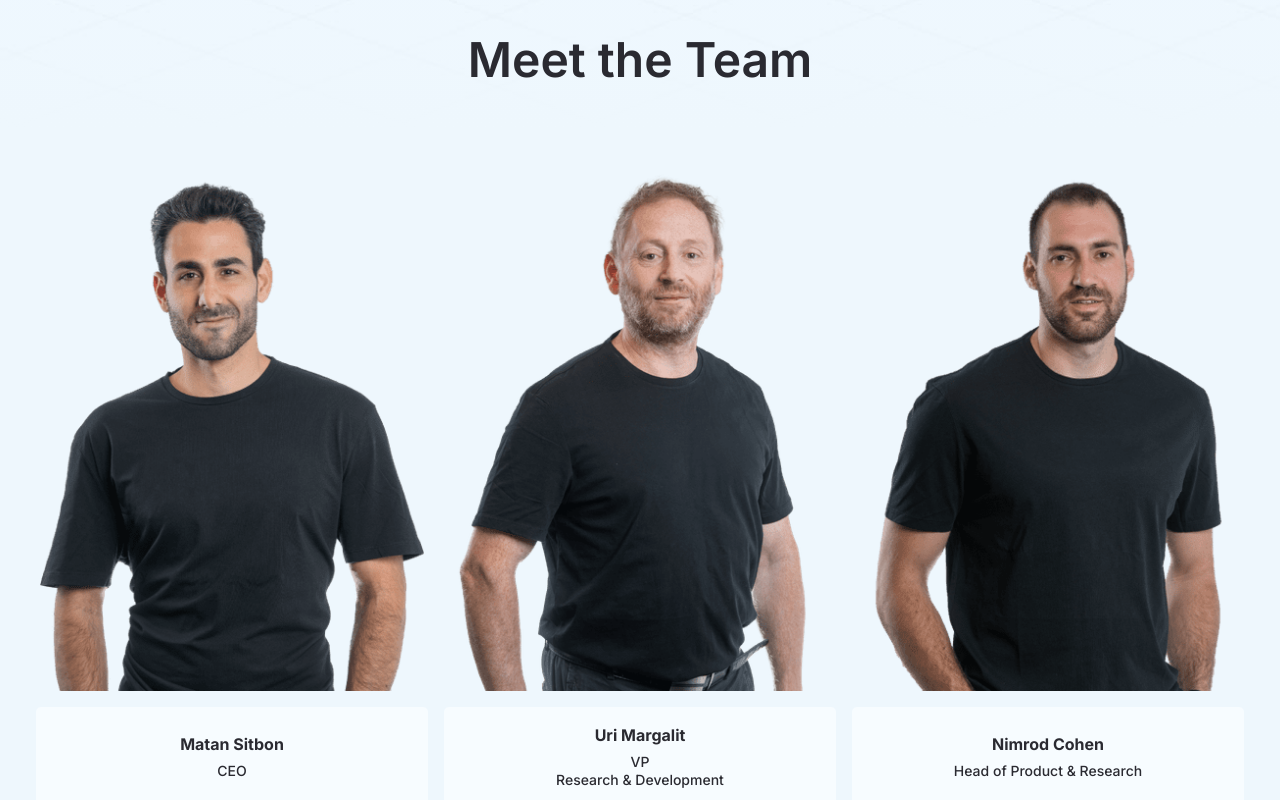
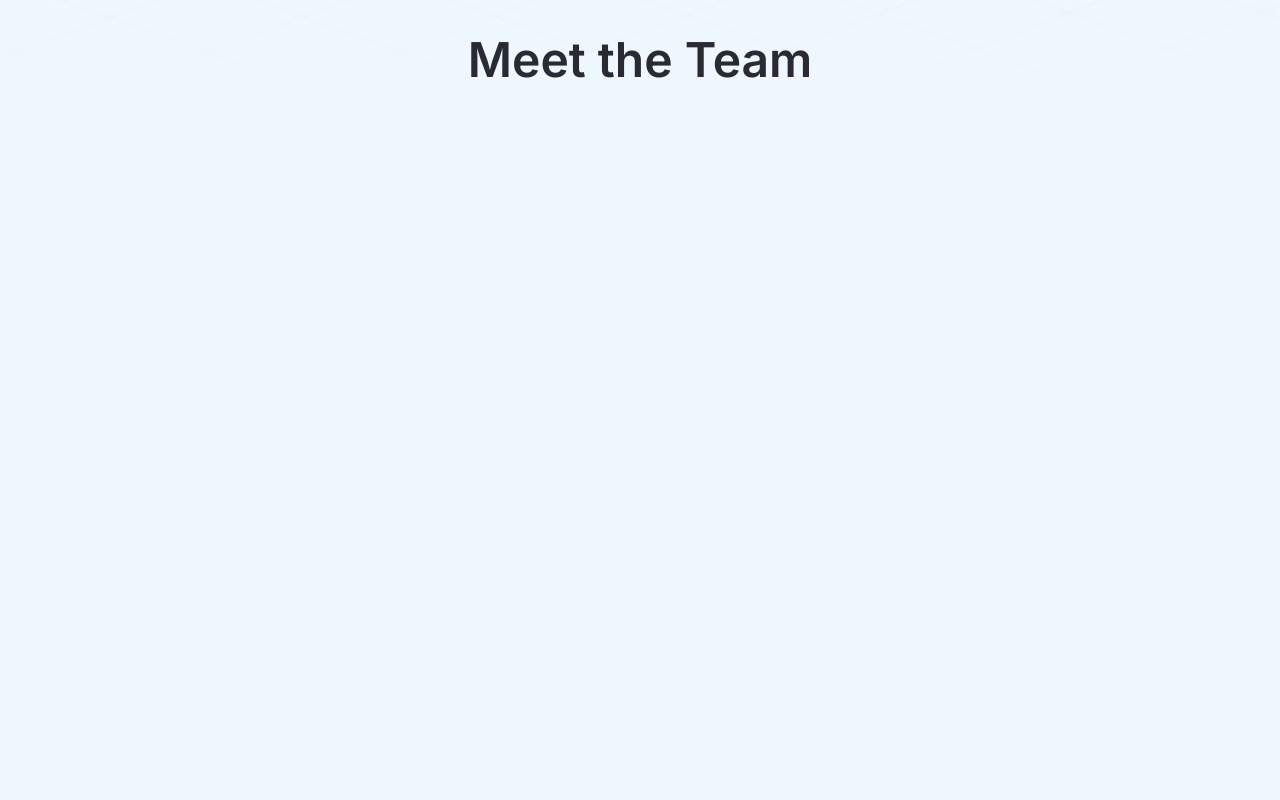
Before and after one commit to MatarSherman/MatarLightblocks, a Next.js app: page /team in a window 1280 px wide. Shown: the part 1160-1960 px from the top of the page. Built offline with nearby package versions, Linux system fonts and the light colour scheme.

Commit message:
test animation

```diff
--- a/src/app/layout.js
+++ b/src/app/layout.js
@@ -53,7 +53,9 @@ export default function RootLayout({ children }) {
 
       <body>
         <Header />
-        <SmoothScrolling>{children}</SmoothScrolling>
+        <SmoothScrolling>
+          {children}
+        </SmoothScrolling>
         {/* <Script src="https://boards.greenhouse.io/embed/job_board/js?for=lightblocks"></Script> */}
       </body>
     </html>
--- a/src/app/team/components/TeamMembers/TeamMembers.jsx
+++ b/src/app/team/components/TeamMembers/TeamMembers.jsx
@@ -51,8 +51,8 @@ export function TeamMembersListDesktop() {
   const [pagination, setPagination] = useState(1)
   const [team, setTeam] = useState([...rows.slice(0, pagination * size)])
 
-  const loadMoreTeam = () => {
-    // await new Promise(resolve => setTimeout(resolve, 300))
+  const loadMoreTeam = async () => {
+    await new Promise(resolve => setTimeout(resolve, 300))
     setTeam([...rows.slice(0, (pagination + 1) * size)]);
     setPagination(curr => curr + 1);
   };
@@ -63,7 +63,10 @@ export function TeamMembersListDesktop() {
         dataLength={team.length}
         hasMore={rows.length > team.length}
         next={loadMoreTeam}
-        style={{ width: "100%", overflow: "hidden" }}>
+        style={{ width: "100%", overflow: "hidden", paddingBlockEnd: '100px' }}
+        initialScrollY={0}
+        scrollThreshold={0.95}
+      >
         {team.map((row, i) => {
           return (
             <TeamMembersRow
--- a/src/app/team/team.css
+++ b/src/app/team/team.css
@@ -50,32 +50,49 @@
   background-color: var(--color-off-white);
   /* border-top: 2px solid #2a2a31; */
   height: 500px;
+  opacity: 0;
+  max-height: 500px;
+  animation-name: grow;
+  animation-duration: 0.3s;
+  animation-fill-mode: forwards;
+  animation-timing-function: ease;
   /* transition-property: none !important; */
   /* animation-delay: 0.5s;
-  animation-name: grow500;
-  animation-duration: 1s;
-  animation-direction: forwards;
-  animation-timing-function: ease; */
+  */
 
   @media (min-width: 550px) {
     /* animation-name: grow600; */
-    height: 600px;
+    /* height: 600px; */
+    max-height: 600px;
   }
 
   @media (min-width: 650px) {
     /* animation-name: grow700; */
-    height: 700px;
+    /* height: 700px; */
+    max-height: 700px;
   }
 
   @media (min-width: 800px) {
     /* animation-name: grow800; */
-    height: 800px;
+    /* height: 800px; */
+    max-height: 800px;
   }
 
   @media (min-width: 1000px) {
     /* animation-name: grow770; */
-    height: 770px;
+    /* height: 770px; */
+    max-height: 770px;
     /* border-top: 4px solid #2a2a31; */
+  }
+}
+
+@keyframes grow {
+  from {
+    height: 0px;
+  }
+  to {
+    height: 1000px;
+    opacity: 1;
   }
 }
 
```
